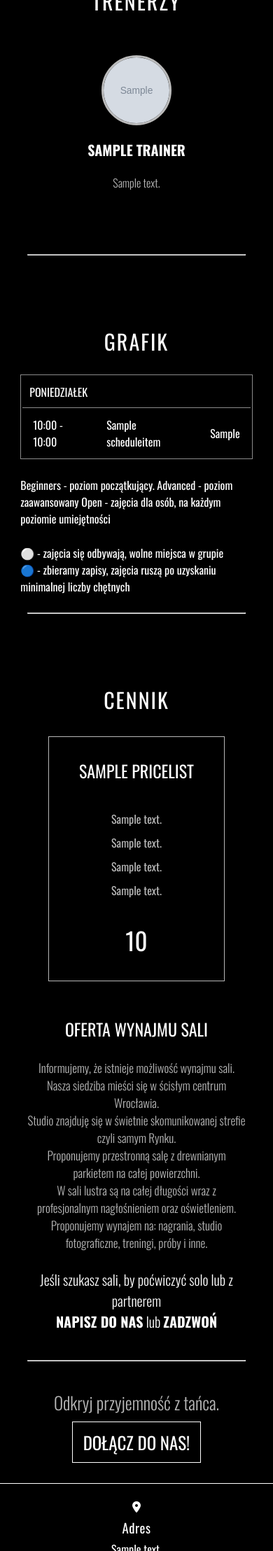
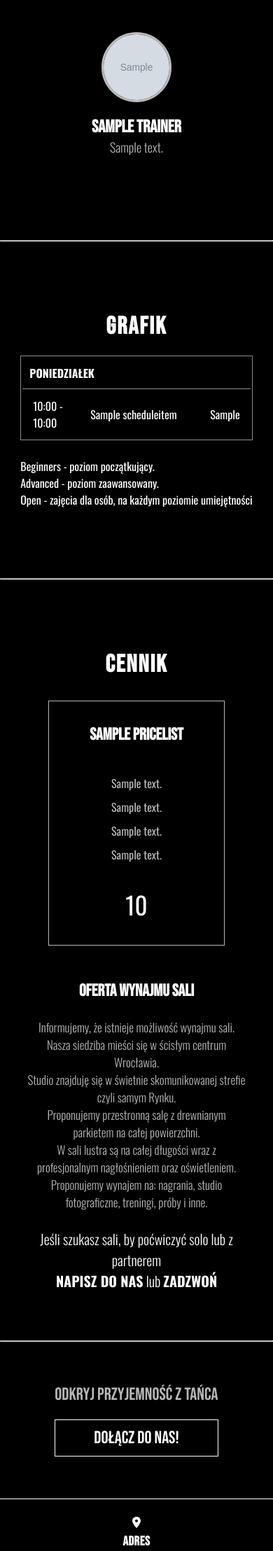
Before and after one commit to Ewelina-EN/dance-studio, a Django app: page / in a window 390 px wide. Shown: the part 2464-4680 px from the top of the page at 70% size. Run offline with Django 4.2, Linux system fonts and the light colour scheme; data comes from the database, SQL or seed files in the repository; tables that the repository leaves empty hold one stand-in row (values such as "Sample post"); grey boxes marked "Sample" are stand-in pictures; parts of the project's set-up code (start-up, migrations or seed data) failed here and were passed over; some libraries are stand-ins or nearby versions.

Commit message:
style changes for mobile&tablets

```diff
--- a/website/static/website/css/styles.css
+++ b/website/static/website/css/styles.css
@@ -119,10 +119,10 @@ header {
 }
 
 .line {
-  width: 80%;
+  width: 100%;
   height: 1px;
   background-color: white;
-  margin: 0 auto;
+  margin: 0;
 }
 
 /* big video */
@@ -132,10 +132,11 @@ header {
 }
 
 h1 {
-  font-size: 30px;
-  font-weight: 400;
+  font-size: 35px;
+  font-weight: bold;
   letter-spacing: 2px;
   padding: 100px 0 0 0;
+  font-family: 'Bebas Neue', sans-serif;
 }
 
 .offer {
@@ -201,6 +214,66 @@ iframe {
 
 .movies {
   margin: 20px 0;
+}
+
+.text {
+  text-align: center;
+  font-size: 25px;
+  margin: 20px 0 60px 0;
+}
+
+.text p {
+  text-align: center;
+  margin: 10px 30px 20px 30px;
+  color: rgb(184, 184, 184);
+  font-family: 'Bebas Neue', sans-serif;
+  font-size: 25px;
+}
+
+.text a {
+  display: block;
+  text-decoration: none;
+  color: white;
+  cursor: pointer;
+  border: 1px solid white;
+  padding: 10px 15px;
+  margin: 0 auto;
+  font-family: 'Bebas Neue', sans-serif;
+}
+
+.join{
+  width: 60%;
+}
+
+.text a:hover {
+  background-color: white;
+  color: black;
+}
+
+.text-join{
+  text-align: center;
+  font-size: 25px;
+  margin: 60px 0;
+}
+
+.text-join p {
+  text-align: center;
+  margin: 10px 30px 20px 30px;
+  color: rgb(184, 184, 184);
+  font-family: 'Bebas Neue', sans-serif;
+  font-size: 25px;
+}
+
+.text-join a {
+  width: 60%;
+  display: block;
+  text-decoration: none;
+  color: white;
+  cursor: pointer;
+  border: 1px solid white;
+  padding: 10px 15px;
+  margin: 0 auto;
+  font-family: 'Bebas Neue', sans-serif;
 }
 
 .instructors {
@@ -217,7 +290,11 @@ iframe {
   flex-direction: column;
   align-items: center;
   justify-content: space-between;
-  margin: 30px auto;
+  margin: 20px auto 0 auto;
+}
+
+.instructors ul li:last-child{
+  margin-bottom: 100px;
 }
 
 .instructors ul li img {
@@ -235,15 +312,17 @@ iframe {
 }
 
 .instructors ul li div h2 {
-  font-size: 20px;
+  font-size: 25px;
   text-transform: uppercase;
+  font-family: 'Bebas Neue', sans-serif;
+  font-weight: bold;
 }
 
 .instructors ul li div p {
   text-align: center;
   font-weight: 200;
-  margin: 20px 0 40px 0;
   color: rgb(184, 184, 184);
+  font-size: 18px;
 }
 
 .instructors ul li div a {
@@ -269,6 +348,8 @@ iframe {
 
 .schedule h1 {
   text-align: center;
+  font-family: 'Bebas Neue', sans-serif;
+  font-weight: bold;
 }
 
 .schedule table {
@@ -277,8 +358,9 @@ iframe {
 }
 
 .day {
-  margin-top: 25px;
+  margin-top: 20px;
 }
+
 th {
   padding: 10px;
   border-bottom: 1px solid rgb(139, 139, 139);
@@ -291,7 +373,6 @@ td {
 .schedule th {
   text-align: left;
   text-transform: uppercase;
-  font-weight: 400;
 }
 
 .workout {
@@ -302,12 +383,16 @@ td {
   text-align: right;
 }
 
-/* .schedule-info {
-  margin: 15px 10px 25px 10px;
-} */
-
 .schedule-info p {
   margin: 25px 0;
+}
+
+.schedule-info p:last-child{
+  margin-bottom: 100px;
+}
+
+.hour{
+  width: 80px;
 }
 
 .prices {
@@ -346,10 +431,11 @@ td {
 }
 
 .prices ul li h2 {
-  font-weight: 400;
   line-height: 30px;
   text-transform: uppercase;
   width: 250px;
+  font-family: 'Bebas Neue', sans-serif;
+  font-weight: bold;
 }
 
 .prices-info {
@@ -385,8 +471,9 @@ td {
 }
 
 .lessons h2 {
-  font-weight: 400;
   margin-bottom: 25px;
+  font-family: 'Bebas Neue', sans-serif;
+  font-weight: bold;
 }
 
 .lessons p {
@@ -398,39 +485,12 @@ td {
 .lessons p:last-child {
   color: white;
   font-size: 20px;
-  margin-top: 25px;
+  margin: 25px 0 30px 0;
 }
 
 .lessons a {
   text-decoration: none;
   color: white;
-}
-
-.text {
-  text-align: center;
-  font-size: 25px;
-  margin: 40px 0;
-}
-
-.text p {
-  text-align: center;
-  font-weight: 200;
-  margin: 20px 30px;
-  color: rgb(184, 184, 184);
-}
-
-.text a {
-  text-decoration: none;
-  color: white;
-  cursor: pointer;
-  border: 1px solid white;
-  padding: 10px 15px;
-  margin-top: 10px;
-}
-
-.text a:hover {
-  background-color: white;
-  color: black;
 }
 
 footer {
@@ -452,9 +512,10 @@ footer {
 }
 
 .nav-footer h3 {
-  font-weight: 400;
   letter-spacing: 0.5px;
   margin: 5px 0;
+  font-family: 'Bebas Neue', sans-serif;
+  font-weight: bold;
 }
 
 .nav-footer img {
--- a/website/templates/base.html
+++ b/website/templates/base.html
@@ -11,6 +11,7 @@
     <link rel="stylesheet" type="text/css" href="{% static 'website/css/styles.css' %}">
     <script src="https://kit.fontawesome.com/7ed2ad5f5e.js" crossorigin="anonymous"></script>
     <link href="https://fonts.googleapis.com/css2?family=Oswald:wght@300;400;500;600;700&display=swap" rel="stylesheet">
+    <link href="https://fonts.googleapis.com/css2?family=Bebas+Neue&display=swap" rel="stylesheet">
     <!-- <meta content="width=device-width, initial-scale=1" name="viewport" /> -->
 </head>
 
--- a/website/templates/home.html
+++ b/website/templates/home.html
@@ -135,10 +126,8 @@
             {% endif %}
             {% endfor %}
             <div class='schedule-info'>
-                <p>Beginners - poziom początkujący. Advanced - poziom zaawansowany Open - zajęcia dla osób,
+                <p>Beginners - poziom początkujący. <br> Advanced - poziom zaawansowany. <br> Open - zajęcia dla osób,
                     na każdym poziomie umiejętności</p>
-                <p>⚪ - zajęcia się odbywają, wolne miejsca w grupie <br>
-                    🔵 - zbieramy zapisy, zajęcia ruszą po uzyskaniu minimalnej liczby chętnych</p>
             </div>
 
         </section>
@@ -178,14 +167,15 @@
                 inne.
             </p>
             <p>Jeśli szukasz sali, by
-                poćwiczyć solo lub z partnerem <a href="mailto:info.chernikastudio@gmail.com"><br><strong>NAPISZ DO
-                        NAS</strong></a> lub <a href="tel:+48790318971"><strong>ZADZWOŃ</strong></a></p>
+                poćwiczyć solo lub z partnerem <a href="mailto:info.chernikastudio@gmail.com"
+                    target="_blank"><br><strong>NAPISZ DO
+                        NAS</strong></a> lub <a href="tel:+48790318971" target="_blank"><strong>ZADZWOŃ</strong></a></p>
         </div>
         <hr class='line'>
         <!-- short text -->
-        <div class='text'>
-            <p>Odkryj przyjemność z tańca.</p>
-            <a href="https://www.instagram.com/">DOŁĄCZ DO NAS!</a>
+        <div class='text-join'>
+            <p>Odkryj przyjemność z tańca</p>
+            <a href="https://www.instagram.com/" target="_blank" class='join'>DOŁĄCZ DO NAS!</a>
         </div>
     </main>
     <footer id='contact'>
```
Also changed, not shown: other parts of website/static/website/css/styles.css (+84 -39 lines), other parts of website/templates/home.html (+18 -26 lines).
